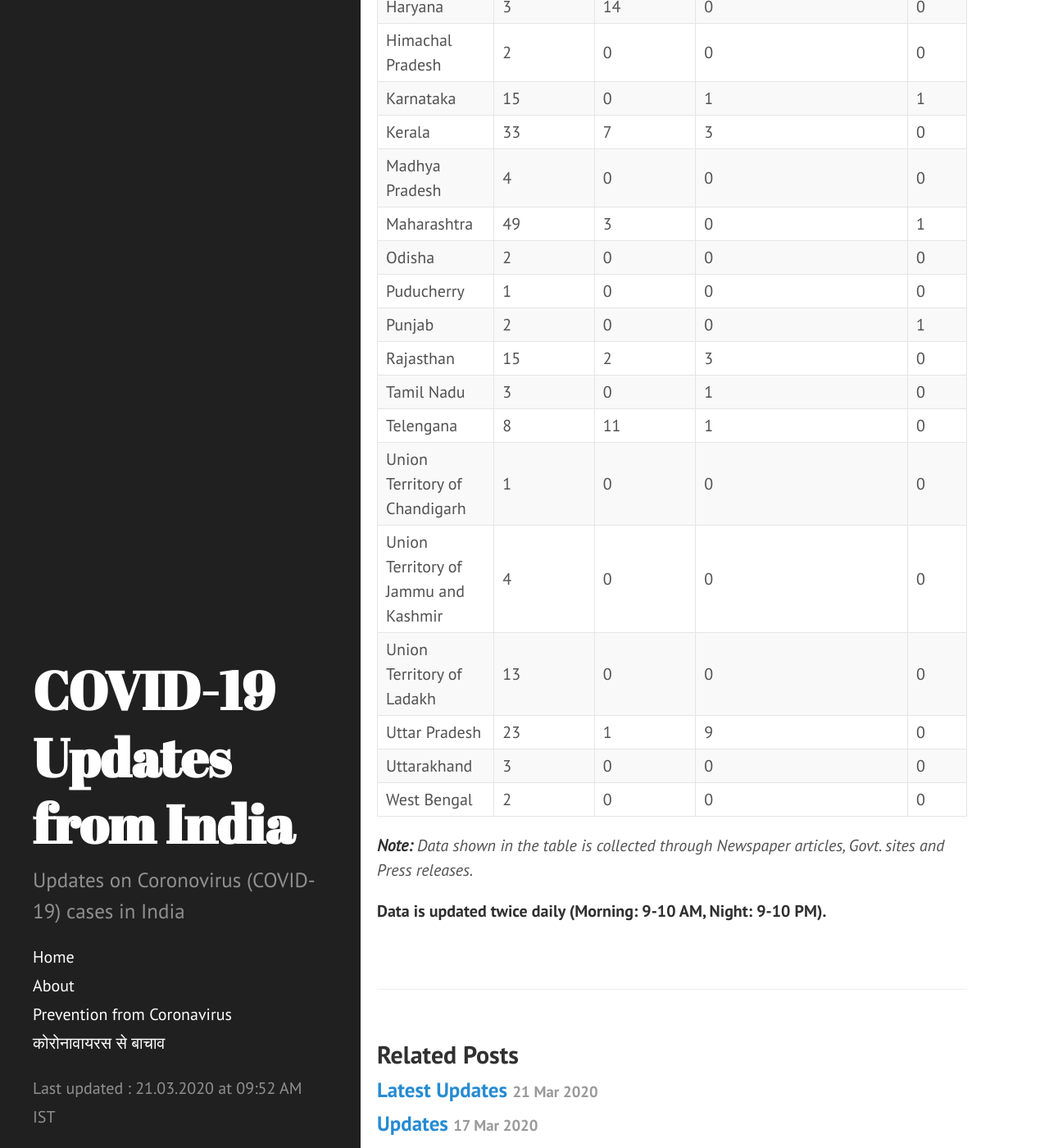
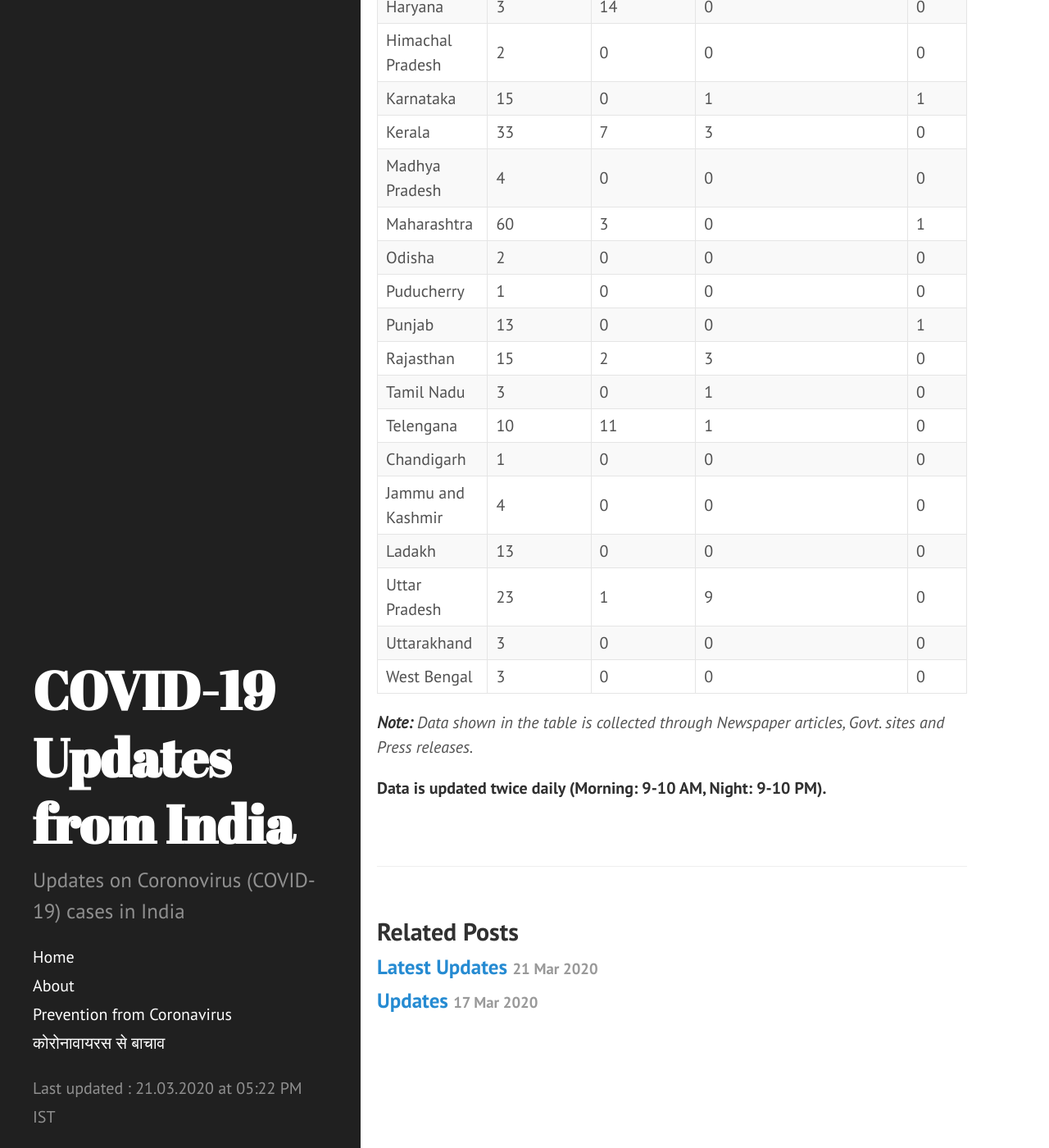
Before and after one commit to bhooraj/covid19updates-india, a Jekyll site: the page built from _posts/2020-03-21-home.md, in a window 1280 px wide and 1400 px high, scrolled down 978 px. Shown: the whole window at 82% size. Built offline with Jekyll 4.4.1, drawn with Linux system fonts in a browser that asks for light colours.

Commit message:
Updated table.md and news section

```diff
--- a/_data/last_updated.yml
+++ b/_data/last_updated.yml
@@ -1 +1 @@
-- updated_on : "21.03.2020 at 09:52 AM IST"
+- updated_on : "21.03.2020 at 05:22 PM IST"
--- a/_includes/table.md
+++ b/_includes/table.md
@@ -9,16 +9,16 @@ Himachal Pradesh | 2 | 0 | 0 | 0
 Karnataka | 15 | 0 | 1 | 1
 Kerala | 33 | 7 | 3 | 0
 Madhya Pradesh | 4 | 0 | 0 | 0
-Maharashtra | 49 | 3 | 0 | 1
+Maharashtra | 60 | 3 | 0 | 1
 Odisha | 2 | 0 | 0 | 0
 Puducherry | 1 | 0 | 0 | 0
-Punjab | 2 | 0 | 0 | 1
+Punjab | 13 | 0 | 0 | 1
 Rajasthan | 15 | 2 | 3 | 0
 Tamil Nadu | 3 | 0 | 1 | 0
-Telengana | 8 | 11 | 1 | 0
-Union Territory of Chandigarh | 1 | 0 | 0 | 0
-Union Territory of Jammu and Kashmir | 4 | 0 | 0 | 0
-Union Territory of Ladakh | 13 | 0 | 0 | 0
+Telengana | 10 | 11 | 1 | 0
+Chandigarh | 1 | 0 | 0 | 0
+Jammu and Kashmir | 4 | 0 | 0 | 0
+Ladakh | 13 | 0 | 0 | 0
 Uttar Pradesh | 23 | 1 | 9 | 0
 Uttarakhand | 3 | 0 | 0 | 0
-West Bengal | 2 | 0 | 0 | 0
+West Bengal | 3 | 0 | 0 | 0
```
Also changed, not shown: _posts/2020-03-21-Latest-updates.md (+2 -0 lines).
